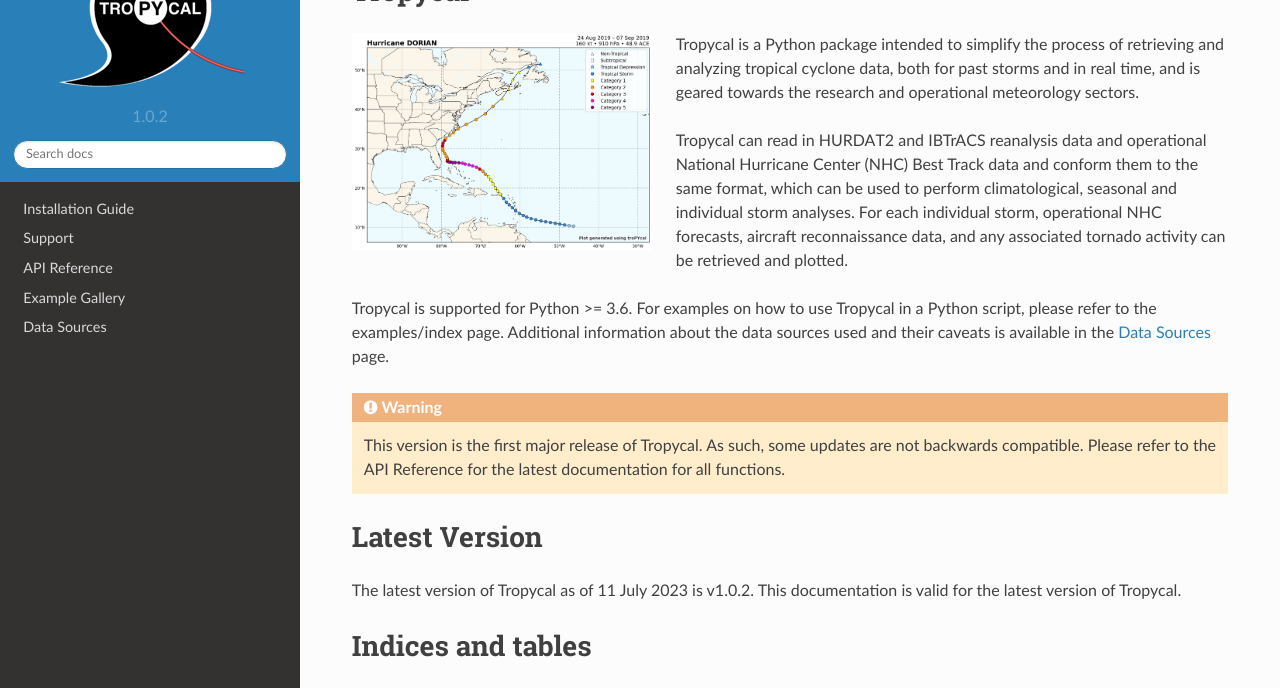
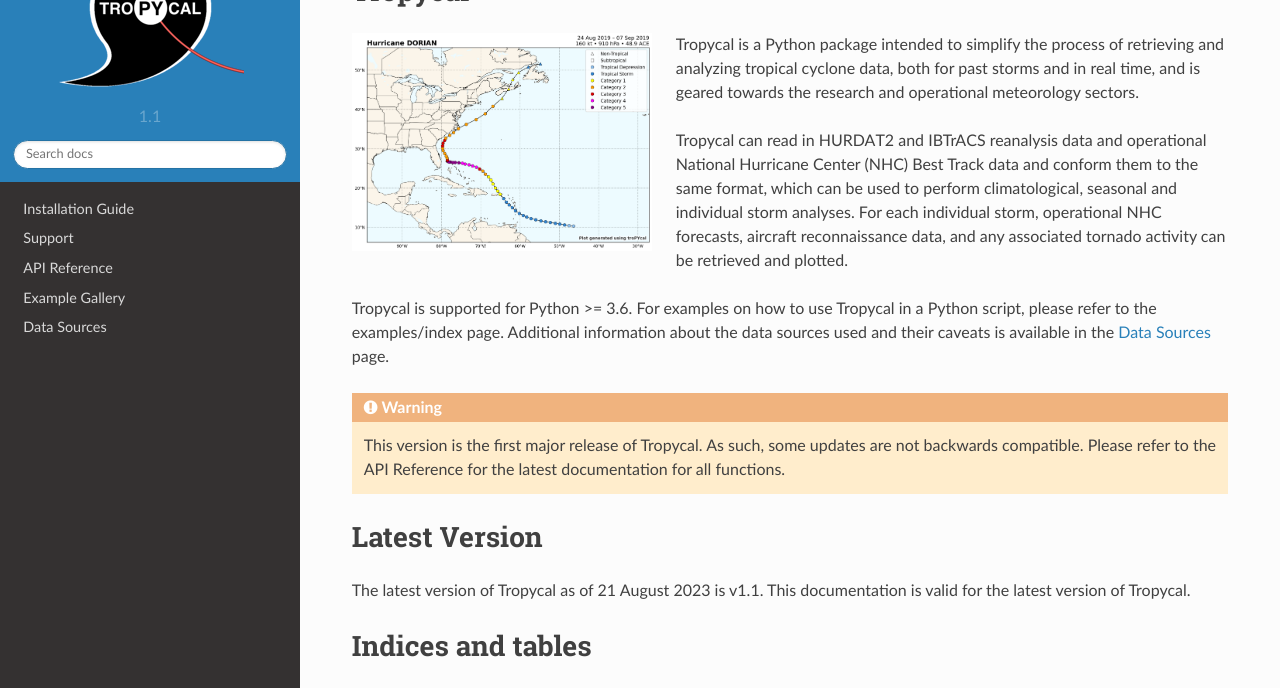
Before and after one commit to tropycal/tropycal, a Sphinx documentation site: the page built from docs/index.rst, in a window 1280 px wide and 1081 px high. Shown: the part 132-820 px from the top of the window. Built offline with Sphinx 7.4.7 and the Read the Docs theme 2.0.0, drawn with Linux system fonts in a browser that asks for light colours; pages that are not in the unit, such as notebooks, are missing from menus; the version number is read from the project's files by our own code.

Commit message:
fix: upgrade to version 1.1

```diff
--- a/docs/conf.py
+++ b/docs/conf.py
@@ -33,7 +33,7 @@
 # The short X.Y version
 version = ''
 # The full version, including alpha/beta/rc tags
-release = '1.0.2'
+release = '1.1'
 
 
 # -- General configuration ---------------------------------------------------
--- a/docs/index.rst
+++ b/docs/index.rst
@@ -30,7 +30,7 @@
 Latest Version
 ==============
 
-The latest version of Tropycal as of 11 July 2023 is v1.0.2. This documentation is valid for the latest version of Tropycal.
+The latest version of Tropycal as of 21 August 2023 is v1.1. This documentation is valid for the latest version of Tropycal.
 
 Indices and tables
 ==================
--- a/setup.cfg
+++ b/setup.cfg
@@ -1,6 +1,6 @@
 [metadata]
 name = tropycal
-version = 1.0.2
+version = 1.1
 description = Package for retrieving and analyzing tropical cyclone data
 long_description = file: README.md
 long_description_content_type = text/markdown
```
Also changed, not shown: README.md (+1 -1 lines).
